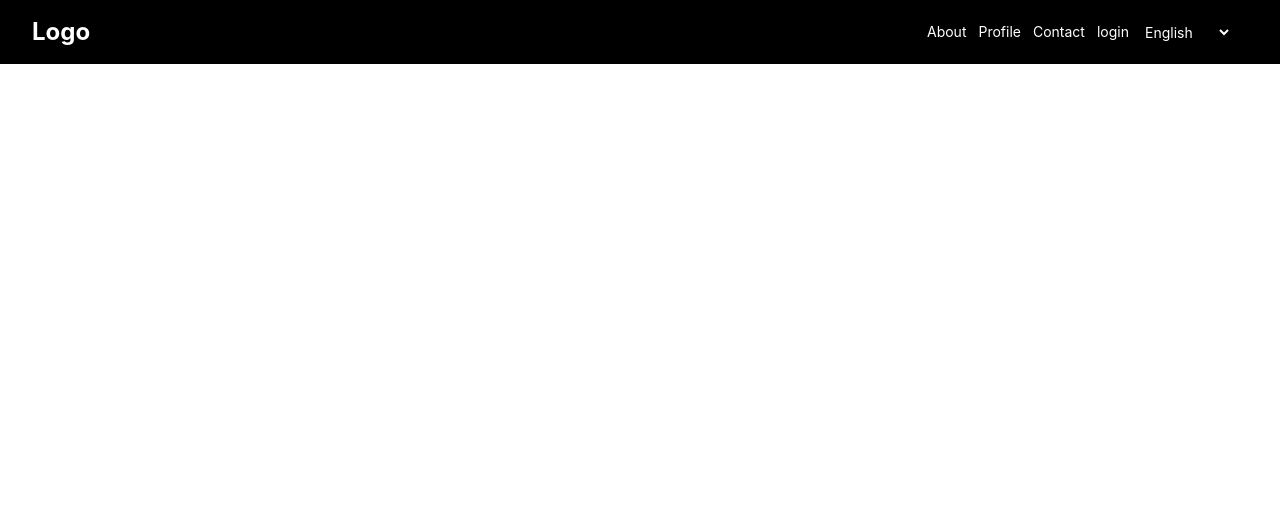
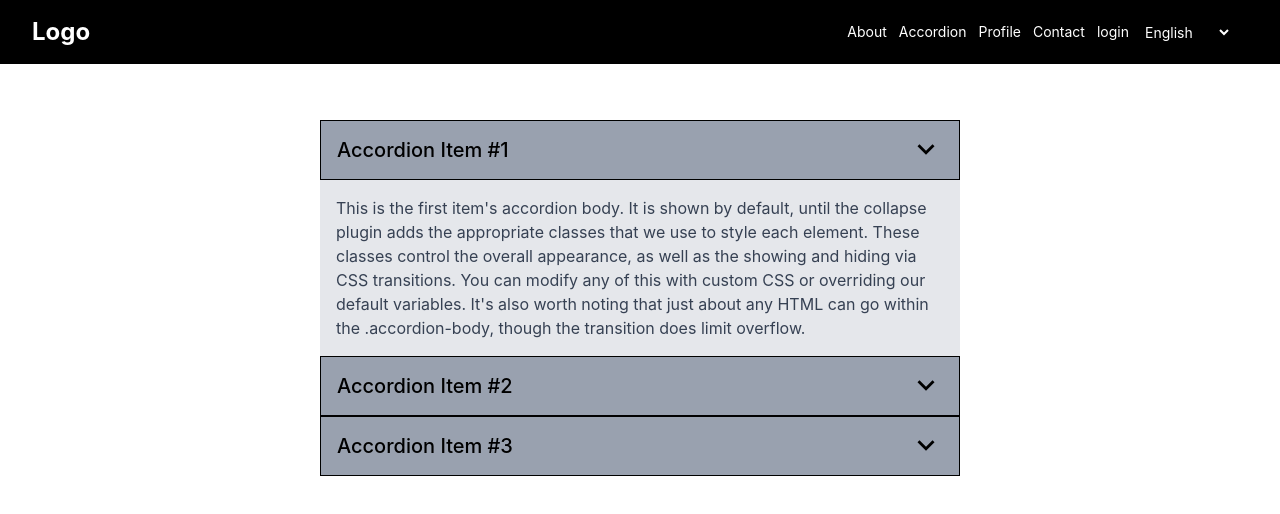
Before and after one commit to Manoj98Gopal/frontend-system-design, a React (Vite) app in the folder LLD/my-app/: page /accordion in a window 1280 px wide. Shown: the top 514 px of the page. Built offline with nearby package versions, Linux system fonts and the light colour scheme.

Commit message:
accordion complited

```diff
--- a/LLD/my-app/package.json
+++ b/LLD/my-app/package.json
@@ -10,6 +10,7 @@
     "preview": "vite preview"
   },
   "dependencies": {
+    "@iconify/react": "^6.0.2",
     "@tailwindcss/vite": "^4.2.1",
     "react": "^19.1.1",
     "react-dom": "^19.1.1",
--- a/LLD/my-app/src/App.tsx
+++ b/LLD/my-app/src/App.tsx
@@ -8,6 +8,7 @@ import Login from "./Pages/Login";
 import Protected from "./components/Protected";
 import { useState } from "react";
 import type { Languages } from "./utils/DataConfig";
+import Accordion from "./Pages/Accordion";
 
 function App() {
 
@@ -27,6 +28,7 @@ function App() {
           </Route>
           <Route path="/contact" element={<Contact />} />
           <Route path="/login" element={<Login />} />
+          <Route path="/accordion" element={<Accordion />} />
         </Routes>
       </div>
     </BrowserRouter>
--- /dev/null
+++ b/LLD/my-app/src/Pages/Accordion.tsx
@@ -0,0 +1,52 @@
+import { useState } from "react";
+import AccordionItem from "../components/AccordionItem";
+
+interface AccordionData {
+  title: string;
+  description: string;
+}
+
+const accordionList: AccordionData[] = [
+  {
+    title: "Accordion Item #1",
+    description:
+      "This is the first item's accordion body. It is shown by default, until the collapse plugin adds the appropriate classes that we use to style each element. These classes control the overall appearance, as well as the showing and hiding via CSS transitions. You can modify any of this with custom CSS or overriding our default variables. It's also worth noting that just about any HTML can go within the .accordion-body, though the transition does limit overflow."
+  },
+  {
+    title: "Accordion Item #2",
+    description:
+      "This is the second item's accordion body. It is hidden by default, until the collapse plugin adds the appropriate classes that we use to style each element. These classes control the overall appearance, as well as the showing and hiding via CSS transitions. You can modify any of this with custom CSS or overriding our default variables. It's also worth noting that just about any HTML can go within the .accordion-body, though the transition does limit overflow."
+  },
+  {
+    title: "Accordion Item #3",
+    description:
+      "This is the third item's accordion body. It is hidden by default, until the collapse plugin adds the appropriate classes that we use to style each element. These classes control the overall appearance, as well as the showing and hiding via CSS transitions. You can modify any of this with custom CSS or overriding our default variables. It's also worth noting that just about any HTML can go within the .accordion-body, though the transition does limit overflow."
+  }
+];
+
+const Accordion = () => {
+
+
+    const [activeAccordion, setActiveAccordion] = useState<Number | null>(0)
+
+
+
+
+  return <div className="max-w-[50%] m-auto pt-14">
+    {accordionList?.map((data,idx) => <AccordionItem
+    key={idx}
+            title={data.title}
+            description={data.description}
+            activeNum={activeAccordion === idx}
+            makeActive={() => {
+                if(activeAccordion === idx){
+                    setActiveAccordion(null)
+                    return
+                }
+                setActiveAccordion(idx)
+            }}
+        />)}
+  </div>;
+};
+
+export default Accordion;
--- a/LLD/my-app/src/Pages/MemePosts.tsx
+++ b/LLD/my-app/src/Pages/MemePosts.tsx
@@ -19,14 +19,14 @@ export type Detail = {
 const MemePosts = () => {
       const [data, setData] = useState<Detail[]>([]);
       const [loading, setLoading] = useState(false);
-      const shimmerCards = Array.from({ length: 8 });
+      const shimmerCards = Array.from({ length: 10 });
 
       const fetchData = async (length: number) => {
         try {
           setLoading(true);
           const response = await fetch(`https://meme-api.com/gimme/${length}`);
           const data = await response.json();
-          setData(data?.memes ?? []);
+          setData((props) => [...data?.memes,...props]);
         } catch (error) {
           console.log("error ", error);
         } finally {
@@ -35,35 +35,45 @@ const MemePosts = () => {
       };
 
       useEffect(() => {
-        fetchData(20);
+        fetchData(40);
+          window.addEventListener("scroll",handleScroll)
+        return () => window.removeEventListener("scroll",handleScroll)
       }, []);
+
+
+      const handleScroll = () => {
+        if(window.scrollY + window.innerHeight == document.documentElement.scrollHeight){
+          fetchData(20)
+        }
+      }
+
+
   return (
     <div className="min-h-screen bg-slate-50 p-6">
-      {loading ? (
-        <div className="grid grid-cols-1 gap-4 sm:grid-cols-2 md:grid-cols-3 lg:grid-cols-4">
-          {shimmerCards.map((_, idx) => (
+
+
+        <div className="grid grid-cols-1 gap-4 sm:grid-cols-2 md:grid-cols-3 lg:grid-cols-5">
+
+          <>
+          {data?.map((details, idx) => (
+            <div key={idx} className="h-full">
+              <MemeCard {...details} />
+            </div>
+          ))}
+          </>
+
+          {loading && <>
+           {shimmerCards.map((_, idx) => (
             <div key={idx} className="h-full">
               <MemeShimmer />
             </div>
           ))}
+          </>}
+
         </div>
-      ) : null}
 
-      {!loading && data.length === 0 ? (
-        <div className="flex min-h-[40vh] items-center justify-center text-base font-medium text-slate-500">
-          No memes found.
-        </div>
-      ) : null}
 
-      {!loading && data.length > 0 ? (
-        <div className="grid grid-cols-1 gap-4 sm:grid-cols-2 md:grid-cols-3 lg:grid-cols-4">
-          {data.map((details, idx) => (
-            <div key={idx} className="h-full">
-              <MemeCard {...details} />
-            </div>
-          ))}
-        </div>
-      ) : null}
+
     </div>  )
 }
 
--- /dev/null
+++ b/LLD/my-app/src/components/AccordionItem.tsx
@@ -0,0 +1,45 @@
+interface AccordionItemProp {
+  title: string;
+  description: string;
+  activeNum: boolean;
+  makeActive: () => void;
+}
+import { Icon } from "@iconify/react";
+
+const AccordionItem = ({
+  title,
+  description,
+  activeNum,
+  makeActive
+}: AccordionItemProp) => {
+  return (
+    <div>
+      <div
+        className="py-3 px-4 bg-gray-400 flex justify-between items-center cursor-pointer border"
+        onClick={makeActive}
+      >
+        <h1 className="text-xl font-medium">
+          {title}
+        </h1>
+
+        <div>
+          <Icon
+            icon="material-symbols:keyboard-arrow-down"
+            width="34"
+            height="34"
+          />{" "}
+        </div>
+      </div>
+
+     <div
+        className={`overflow-hidden transition-all duration-400 ${
+          activeNum ? "max-h-50 p-4" : "max-h-0 p-0"
+        } bg-gray-200`}
+      >
+        <p className="text-[16px] text-gray-700">{description}</p>
+      </div>
+    </div>
+  );
+};
+
+export default AccordionItem;
--- a/LLD/my-app/src/components/Header.tsx
+++ b/LLD/my-app/src/components/Header.tsx
@@ -21,6 +21,9 @@ const Header = ({ language, setLanguage }:HeaderProps) => {
         <ul className="flex items-center gap-3 text-sm pr-4">
           <li>
             <Link to="/about">About</Link>
+          </li>
+           <li>
+            <Link to="/accordion">Accordion</Link>
           </li>
           <li>
             <Link to="/profile">Profile</Link>
```
Also changed, not shown: 1 other file (tests, documents, lock files or other folders).
